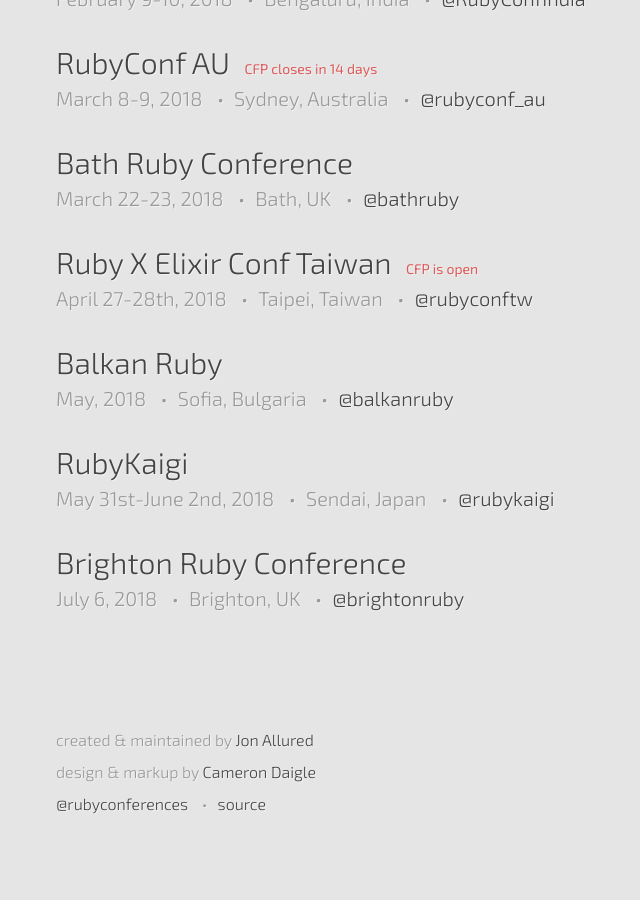
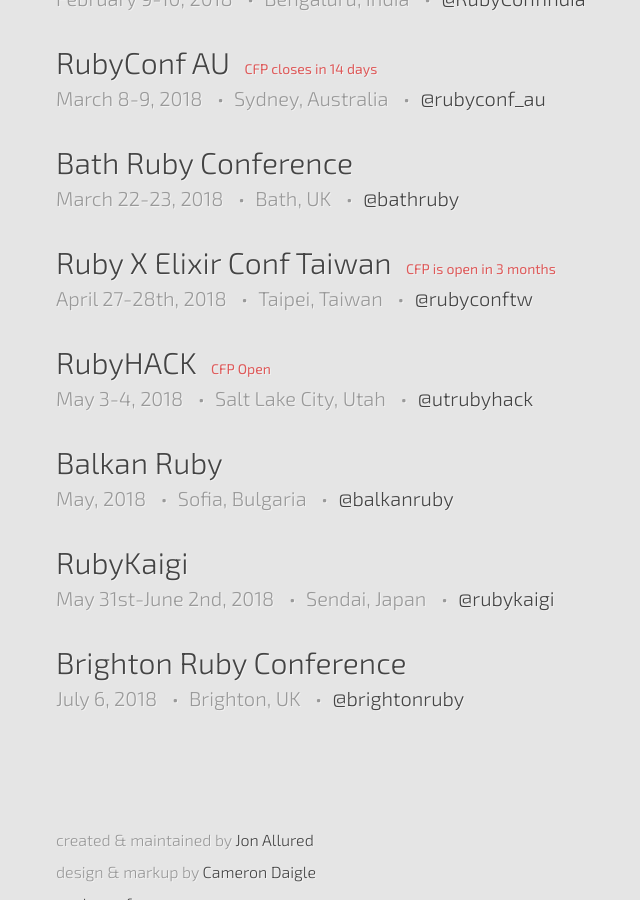
Before and after one commit to ruby-conferences/ruby-conferences.github.io, a Jekyll site: the page built from index.html, in a window 1280 px wide and 900 px high, scrolled down 1618 px. Shown: the whole window, without its empty margins (184-824 px from the left). Built offline with Jekyll 4.4.1, drawn with Linux system fonts in a browser that asks for light colours.

Commit message:
submit 2018 RubyHACK event information

```diff
--- a/_data/current.yml
+++ b/_data/current.yml
@@ -91,6 +91,14 @@
   url: https://2018.rubyconf.tw/
   twitter: rubyconftw
   cfp_phrase: CFP is open
+  cfp_date: "Dec 31, 2017"
+
+- name: RubyHACK
+  location: Salt Lake City, Utah
+  dates: "May 3-4, 2018"
+  url: http://rubyhack.com/
+  twitter: utrubyhack
+  cfp_phrase: CFP Open
 
 - name: Balkan Ruby
   location: Sofia, Bulgaria
--- a/_data/past.yml
+++ b/_data/past.yml
@@ -875,6 +875,7 @@
   dates: "April 20-21, 2017"
   url: http://rubyhack.com/
   twitter: utrubyhack
+  video_link: http://rubyhack.com/archive/pages/2017
 
 - name: RailsConf
   location: Phoenix, AZ
```
